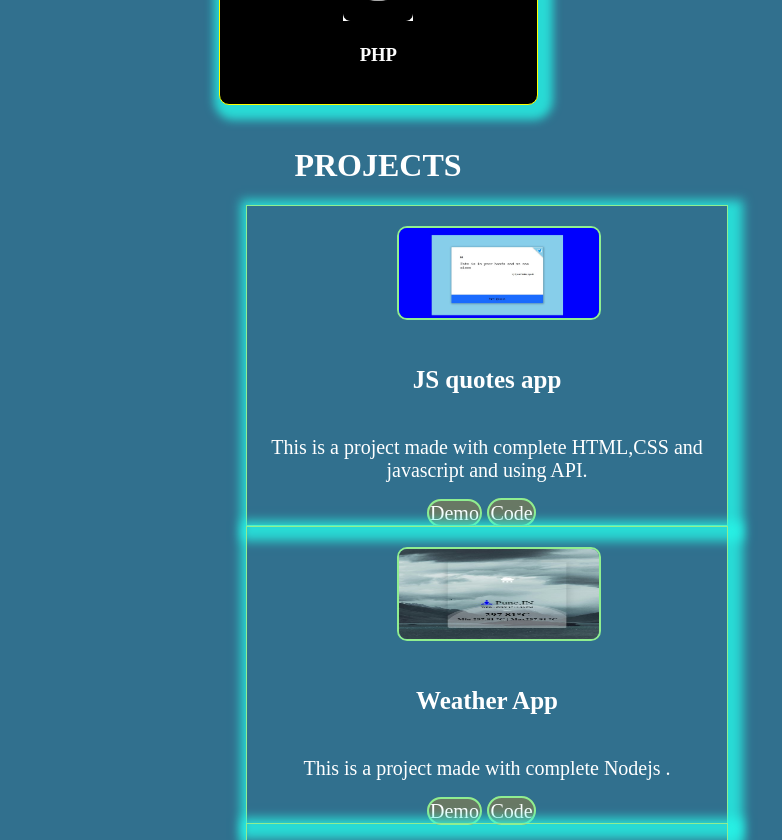
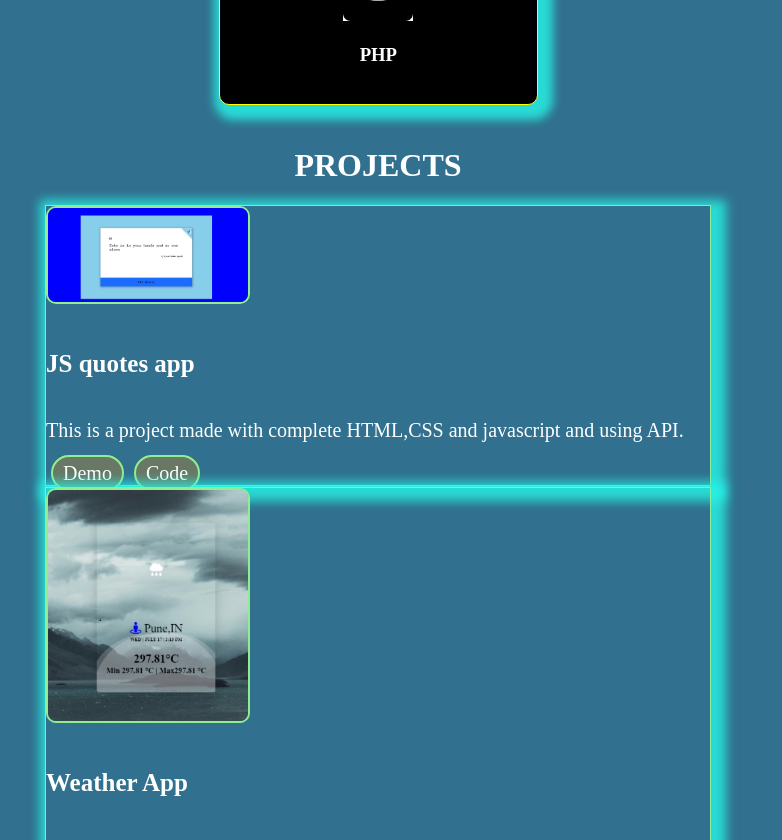
Before and after one commit to sneha090j/port-folio, a React (Vite) app: page / in a window 1280 px wide. Shown: the part 1960-2800 px from the top of the page, without its empty margins (262-1044 px from the left). Built offline with nearby package versions, Linux system fonts and the light colour scheme.

Commit message:
Update Project.jsx

```diff
--- a/src/component/Project.jsx
+++ b/src/component/Project.jsx
@@ -3,95 +3,71 @@ import project from "./data/project.json";
 
 const Project = () => {
   return (
-    <>
-      <div className="container projects my-3" id="projects"
-      style={{
-      alignItems:"center",
-      marginLeft:"500px"
-      }}
+    <div
+      className="container my-3"
+      id="projects"
+      style={{ display: "flex", flexDirection: "column", alignItems: "center" }}
     >
-        <h1
-        style={{
-          marginLeft:"-500px",
-          textAlign:"center"
-        }}
-        >PROJECTS</h1>
-        <div className="row d-flex justify-content-center align-content-center"
-
-          >
+      <h1 style={{ textAlign: "center" }}>PROJECTS</h1>
+      <div className="row d-flex justify-content-center">
         {project.map((data) => (
-            <>
-              <div
-                key={data.id}
-                className="my-4 col-sm-6 col-md-4 col-lg-3 mx-4"
-              >
+          <div key={data.id} className="col-sm-6 col-md-4 col-lg-3 my-4">
             <div
               className="card bg-dark text-light"
               style={{
-                    width: "30rem",
                 border: "1px solid lightgreen",
                 boxShadow: "5px 5px 10px 10px rgba(39, 245, 231, 0.8)",
               }}
               data-aos="flip-right"
               data-aos-duration="1000"
             >
-                  <div className="img d-flex justify-content-center align-content-center p-3">
+              <div className="d-flex justify-content-center p-3">
                 <img
                   src={data.imageSrc}
                   className="card-img-top"
-                      alt="..."
+                  alt={data.title}
                   style={{
-                        width: "200px",
-                        height: "90px",
+                    width: "100%",
+                    height: "auto",
+                    maxWidth: "200px",
                     border: "2px solid lightgreen",
                     borderRadius: "10px",
-                        marginLeft:"150px",
-                        marginTop:"20px"
-
                   }}
                 />
               </div>
-                  <div className="card">
-                    <h5 className="card-title"
+              <div className="card-body text-center">
+                <h5 className="card-title" style={{ fontSize: "25px" }}>
+                  {data.title}
+                </h5>
+                <p className="card-text" style={{ fontSize: "20px" }}>
+                  {data.description}
+                </p>
+                <a
+                  href={data.demo}
+                  className="btn"
                   style={{
-                      fontSize:"25px",
-                      textAlign:"center",
-
-                      }}
-                    >{data.title}</h5>
-                    <p className="card-text"
-                    style={{
-                      fontSize:"20px",
-                      textAlign:"center",
-
+                    fontSize: "20px",
+                    border: "2px solid lightgreen",
+                    margin: "5px",
+                    padding: "5px 10px",
+                    borderRadius: "30px",
+                    backgroundColor: "#687864",
+                    color: "white",
                   }}
                 >
-                        {data.description}
-                        </p>
-                    <a href={data.demo} className="btn" style={{
-
-
-                       fontSize:"20px",
-                        border:"2px solid lightgreen",
-                        marginLeft:"180px",
-                       padding:"1px",
-                        borderRadius:"30px",
-                        backgroundColor:"#687864"
-                    }}>
                   Demo
-
                 </a>
-
-                    <a href={data.source} className="btn"
+                <a
+                  href={data.source}
+                  className="btn"
                   style={{
-
-
-                      fontSize:"20px",
-                       border:"2px solid lightgreen",
-                       marginLeft:"5px",
-                        padding:"1.5px",
-                       borderRadius:"30px",
-                       backgroundColor:"#687864"
+                    fontSize: "20px",
+                    border: "2px solid lightgreen",
+                    margin: "5px",
+                    padding: "5px 10px",
+                    borderRadius: "30px",
+                    backgroundColor: "#687864",
+                    color: "white",
                   }}
                 >
                   Code
@@ -99,11 +75,9 @@ const Project = () => {
               </div>
             </div>
           </div>
-            </>
         ))}
       </div>
     </div>
-    </>
   );
 };
 
```
Lines whose indentation alone changed are shown as unchanged.
